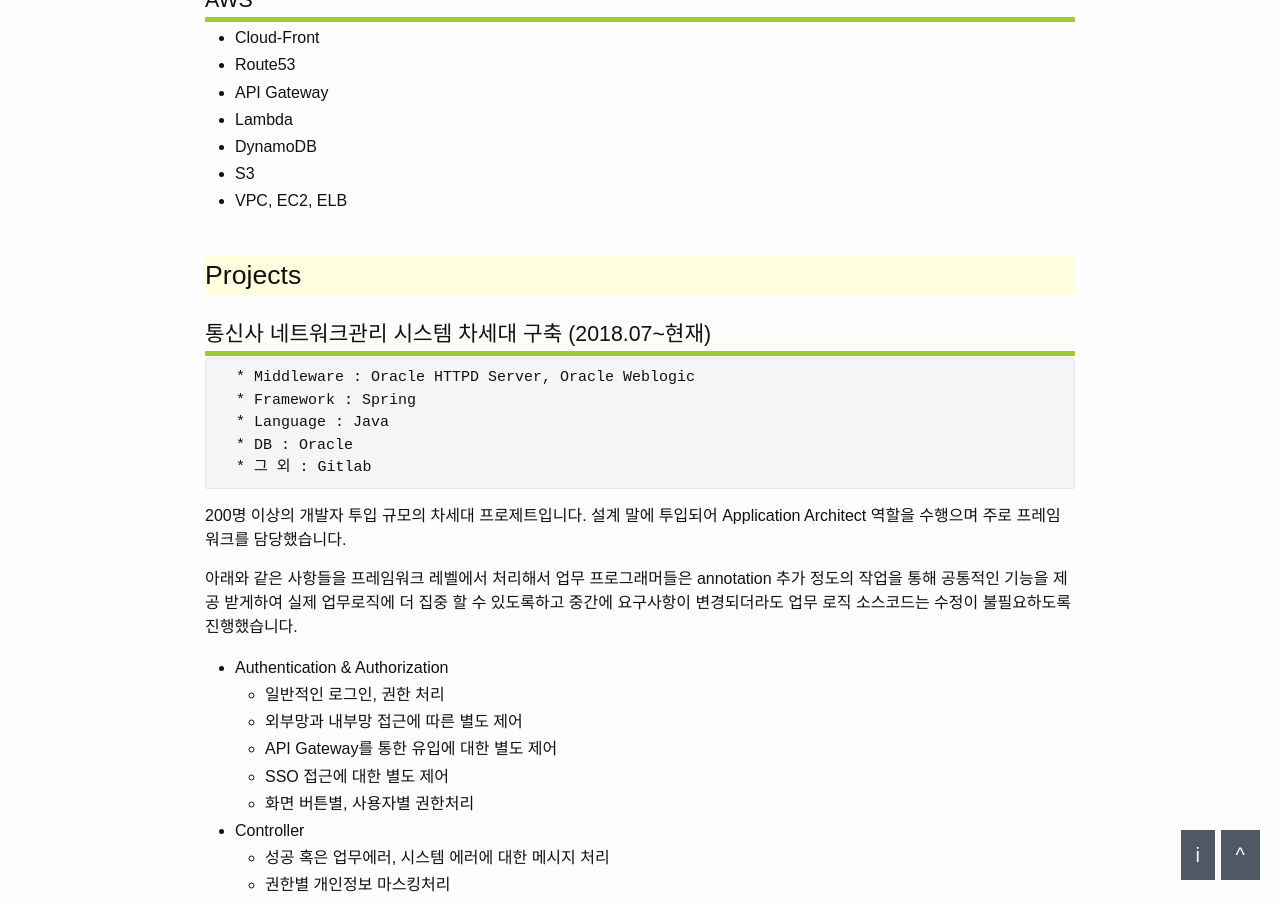
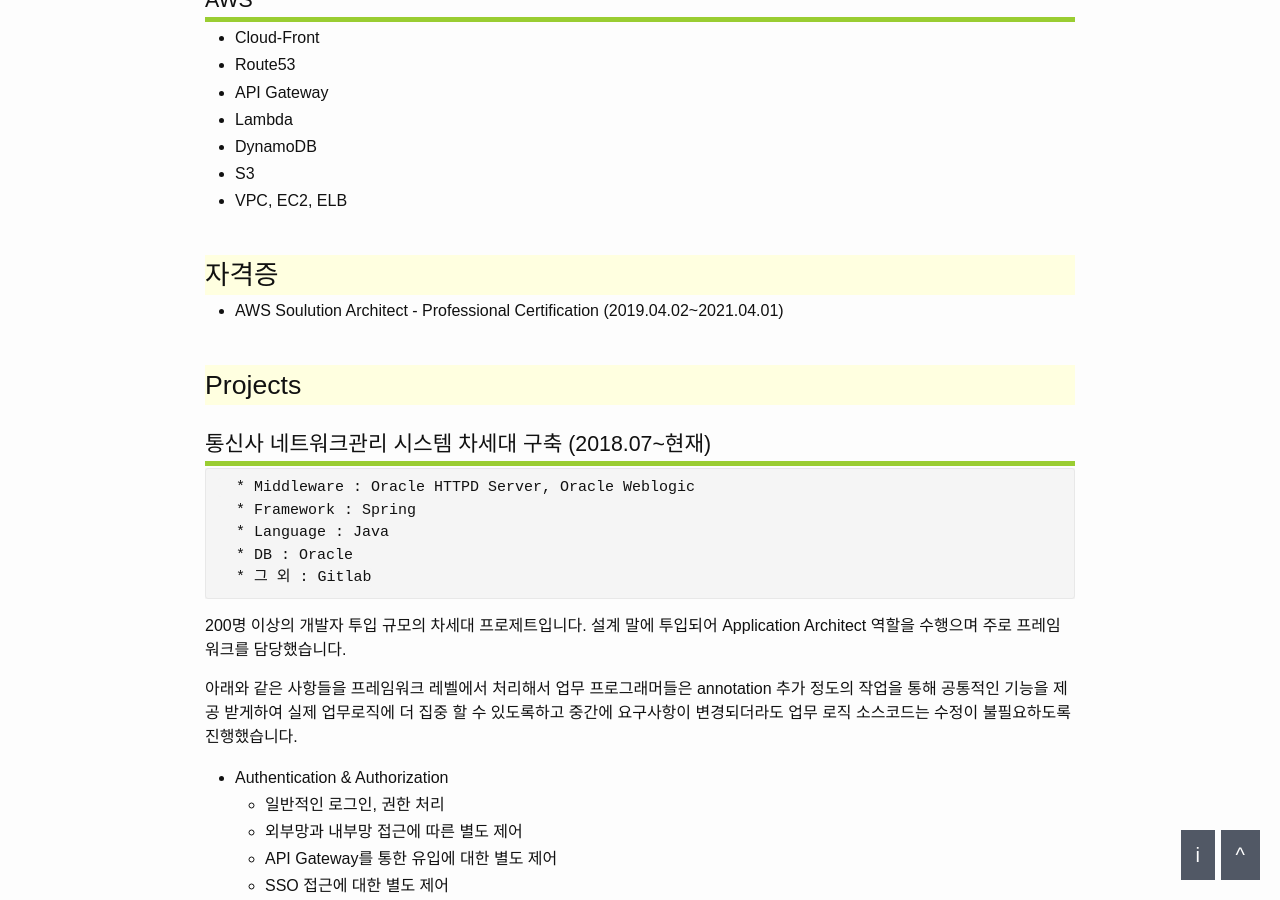
Before and after one commit to dveamer/dveamer.github.io, a Jekyll site: the page built from _posts/2018-07-01-resume.md, in a window 1280 px wide and 900 px high, scrolled down 1219 px. Built offline with Jekyll 4.4.1, drawn with Linux system fonts in a browser that asks for light colours.

Commit message:
homepage

```diff
--- a/_posts/2018-07-01-resume.md
+++ b/_posts/2018-07-01-resume.md
@@ -44,6 +44,9 @@
   * S3
   * VPC, EC2, ELB
 
+# 자격증
+
+  * AWS Soulution Architect - Professional Certification (2019.04.02~2021.04.01)
 
 # Projects
 
```
